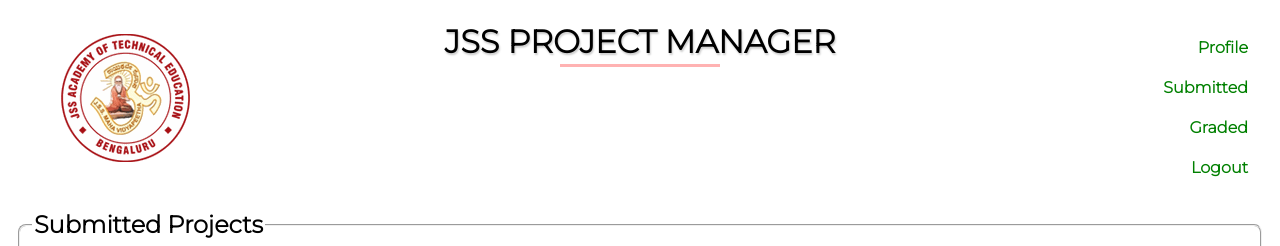
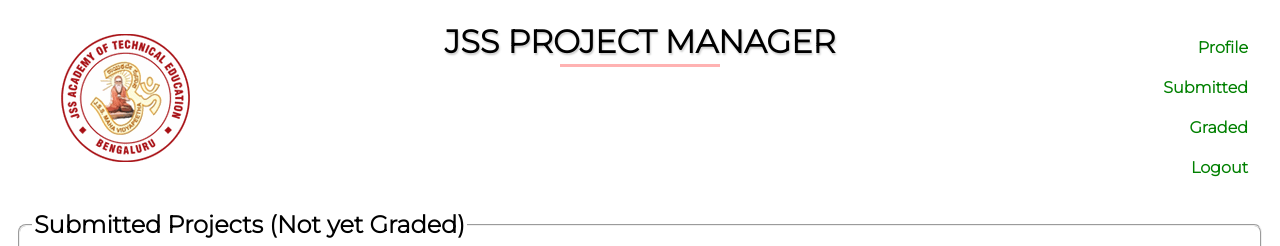
Before and after one commit to GirishKumarDV/projectmanager, a Django app: page /profileStudent/1/submitted/ in a window 1280 px wide. Shown: the top 246 px of the page. Run offline with Django 3.2, Linux system fonts and the light colour scheme; data that the repository does not hold is empty; parts of the project's set-up code (start-up, migrations or seed data) failed here and were passed over.

Commit message:
minor changes-submissions and graded

```diff
--- a/pmapp/templates/submissions.html
+++ b/pmapp/templates/submissions.html
@@ -47,7 +47,7 @@
         <!--  -->
         {% if project.for_project_id.for_semsec == class %}
         <tbody>
-            <form action="" method="post">
+            <form action="{% url 'submissions' teacher_id %}" method="post">
                 {% csrf_token %}
                 <tr>
                     <td>{{project.for_project_id.activity_name}}</td>
--- a/pmapp/templates/submitted.html
+++ b/pmapp/templates/submitted.html
@@ -18,7 +18,7 @@
 </div>
 <br><br><br><br><br>
 <fieldset class="projects-fieldset">
-    <legend>Submitted Projects</legend>
+    <legend>Submitted Projects (Not yet Graded)</legend>
     <table>
         <thead>
             <tr>
--- a/pmapp/views.py
+++ b/pmapp/views.py
@@ -43,8 +43,12 @@ def handInProject(request, usn, pid):
 
 def submitted(request,usn):
     submitted_objs = SubmitProject.objects.filter(submitted_by=usn)
+    submitted_but_not_graded_projects = []
+    for obj in submitted_objs:
+        if obj.grade is None:
+            submitted_but_not_graded_projects.append(obj)
     context = {
-         'submitted_projects':submitted_objs,
+         'submitted_projects':submitted_but_not_graded_projects,
          'usn':usn
         }
     return render(request,'submitted.html',context)
@@ -173,15 +177,21 @@ def submissions(request,tid):
     get_user = get_submitted_students(tid)
     classes_assigned_to =get_user[1]
     submitted_projects = get_user[0]
-    context={
-        'teacher_id':tid,
-        'classes':classes_assigned_to,
-        'submitted_projects':submitted_projects,
-    }
+    non_graded_submissions = []
+    for obj in submitted_projects:
+        if obj.grade is None:
+            non_graded_submissions.append(obj)
+    context = {
+            'teacher_id':tid,
+            'classes':classes_assigned_to,
+            'submitted_projects':non_graded_submissions,
+        }
     if request.method == 'POST':
         grade = request.POST.get('grade')
         sid = request.POST.get('sid')
         SubmitProject.objects.filter(id=sid).update(grade=grade)
+        messages.success(request,"Graded")
+        return render(request,'submissions.html',context)
     return render(request,'submissions.html',context)
 
 def graded(request,tid):
```
